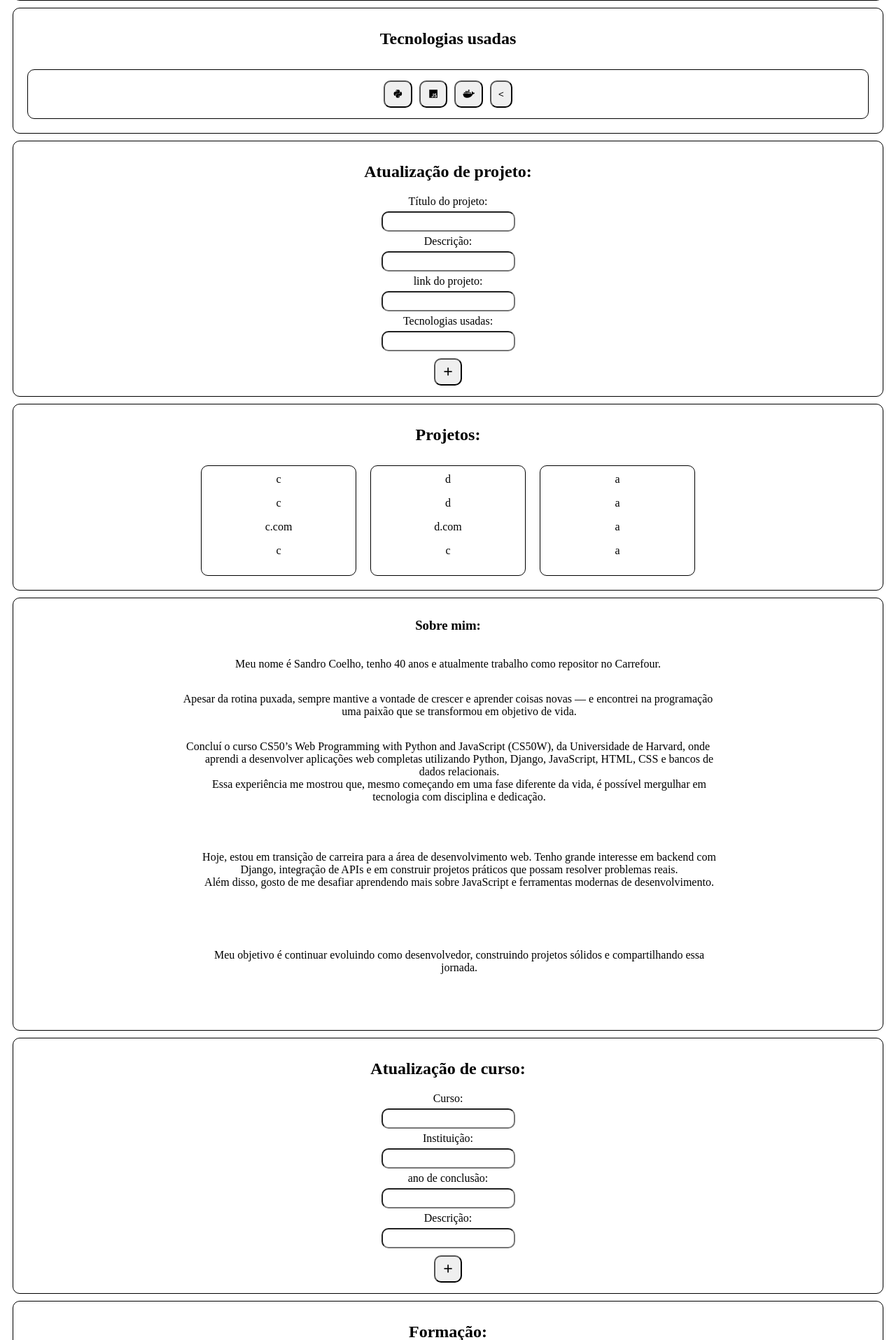
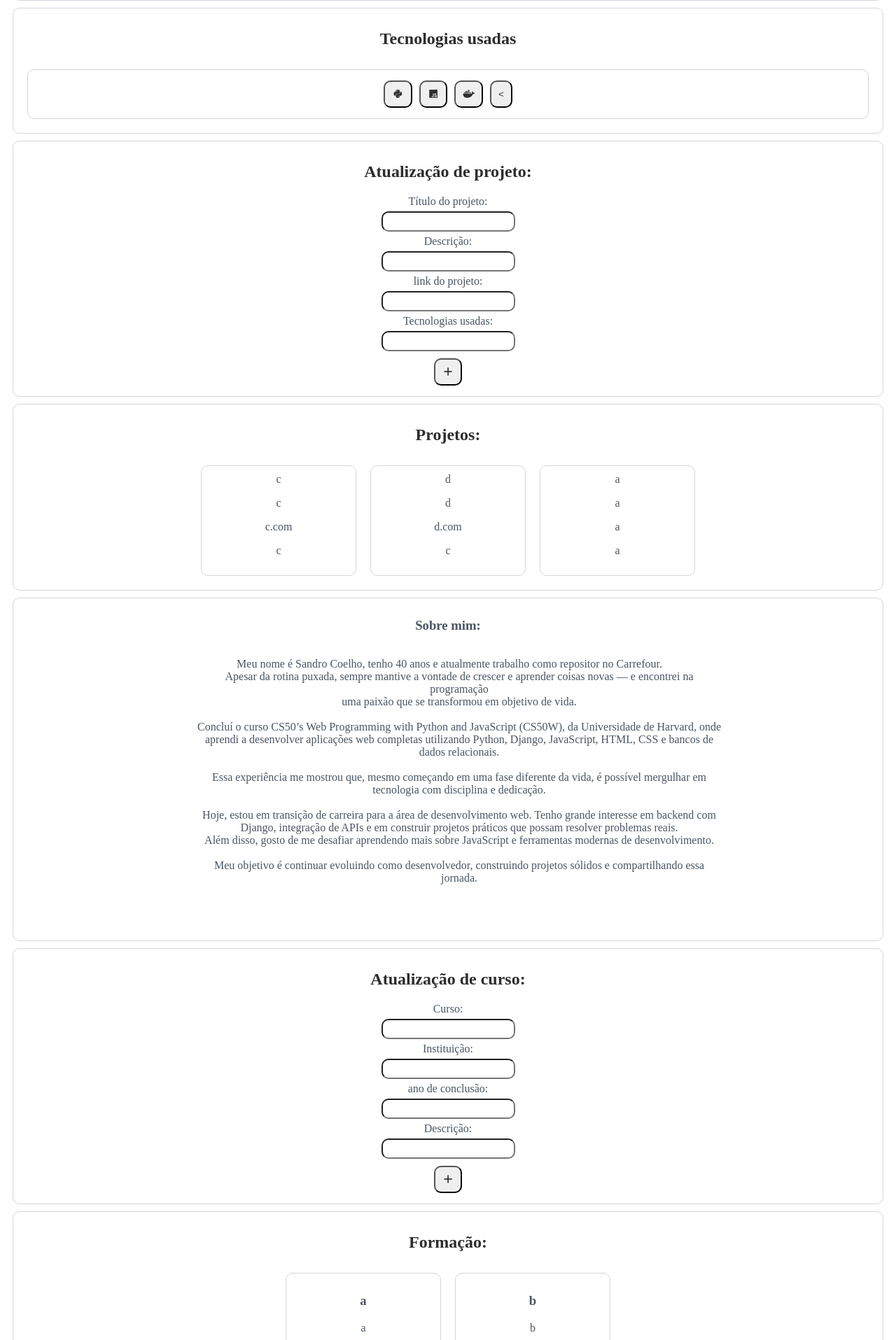
Before and after one commit to sandro20251/pagina-pessoal, a Django app: page / in a window 1280 px wide. Shown: the part 1152-3067 px from the top of the page at 70% size. Run offline with Django 5.2, Linux system fonts and the light colour scheme; data comes from the database, SQL or seed files in the repository; both versions use the stored data as it was after the commit; some libraries are stand-ins or nearby versions.

Commit message:
estilo minimalista de cores

```diff
--- a/paginaPessoal/pagina/static/pagina/estilo.css
+++ b/paginaPessoal/pagina/static/pagina/estilo.css
@@ -1,3 +1,8 @@
+* {
+    color: #4B5563;
+
+}
+
 header {
     display: flex;
     justify-content: center;
@@ -9,7 +14,8 @@ nav {
     justify-content: center;
     text-align: center;
     gap: 10px;
-    border: 1px solid black;
+    border: 1px solid #D1D5DB;
+    ;
     border-radius: 10px;
     padding: 10px;
     margin: 10px;
@@ -63,7 +69,8 @@ textarea {
     flex-direction: column;
     justify-content: center;
     text-align: center;
-    border: 1px solid black;
+    border: 1px solid #D1D5DB;
+    ;
     border-radius: 10px;
     margin: 10px;
     padding: 10px;
@@ -75,7 +82,8 @@ textarea {
     flex-direction: row;
     justify-content: center;
     text-align: center;
-    border: 1px solid black;
+    border: 1px solid #D1D5DB;
+    ;
     border-radius: 10px;
     margin: 10px;
     padding: 10px;
@@ -83,7 +91,8 @@ textarea {
 
 
 .parte2projeto {
-    border: 1px solid black;
+    border: 1px solid #D1D5DB;
+    ;
     margin: 10px;
     border-radius: 10px;
     padding: 10px;
@@ -98,11 +107,12 @@ textarea {
 }
 
 .f1 {
-    border: 1px solid black;
+    border: 1px solid #D1D5DB;
+    ;
     border-radius: 10px;
     margin: 10px;
     padding: 10px;
-
+    width: 200px;
 }
 
 .parte4div {
@@ -131,6 +141,34 @@ p {
     justify-content: center;
 }
 
+/* Cores*/
+
+button,
+h1,
+h2 {
+    color: #2D2D2D;
+}
+
+button>i {
+    color: #2D2D2D;
+}
+
+button:hover {
+    color: white;
+    background-color: #1E40AF;
+}
+
+button>i:hover {
+    color: white;
+}
+
+a {
+    color: #3B82F6;
+}
+
+a:hover {
+    color: #2D2D2D;
+}
 
 @media (min-width: 768px) {
     textarea {
--- a/paginaPessoal/pagina/templates/pagina/index.html
+++ b/paginaPessoal/pagina/templates/pagina/index.html
@@ -60,22 +60,22 @@
 </div>
 <div class="parte3">
     <h3>Sobre mim:</h3>
-    <p>Meu nome é Sandro Coelho, tenho 40 anos e atualmente trabalho como repositor no Carrefour.</p>
-    <p>Apesar da rotina puxada, sempre mantive a vontade de crescer e aprender coisas novas — e encontrei na programação
-        uma paixão que se transformou em objetivo de vida.</p>
-    <p>Concluí o curso CS50’s Web Programming with Python and JavaScript (CS50W), da Universidade de Harvard, onde
+    <p> Meu nome é Sandro Coelho, tenho 40 anos e atualmente trabalho como repositor no Carrefour.
+        Apesar da rotina puxada, sempre mantive a vontade de crescer e aprender coisas novas — e encontrei na
+        programação
+        uma paixão que se transformou em objetivo de vida.
+
+        Concluí o curso CS50’s Web Programming with Python and JavaScript (CS50W), da Universidade de Harvard, onde
         aprendi a desenvolver aplicações web completas utilizando Python, Django, JavaScript, HTML, CSS e bancos de
         dados relacionais.
+
         Essa experiência me mostrou que, mesmo começando em uma fase diferente da vida, é possível mergulhar em
         tecnologia com disciplina e dedicação.
-    </p>
-    <p>
+
         Hoje, estou em transição de carreira para a área de desenvolvimento web. Tenho grande interesse em backend com
         Django, integração de APIs e em construir projetos práticos que possam resolver problemas reais.
         Além disso, gosto de me desafiar aprendendo mais sobre JavaScript e ferramentas modernas de desenvolvimento.
 
-    </p>
-    <p>
         Meu objetivo é continuar evoluindo como desenvolvedor, construindo projetos sólidos e compartilhando essa
         jornada.
 
```
Also changed, not shown: paginaPessoal/db.sqlite3.
